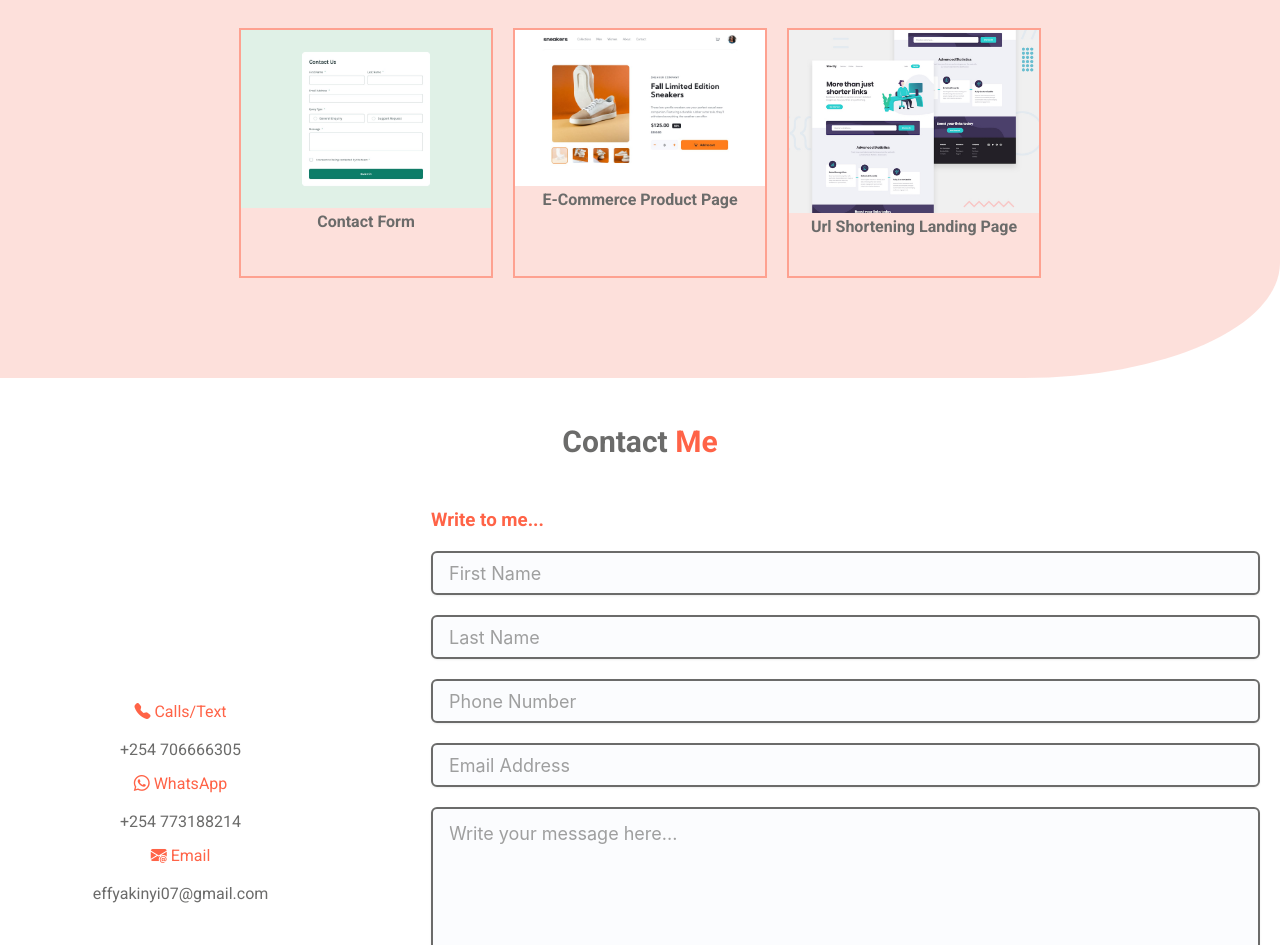
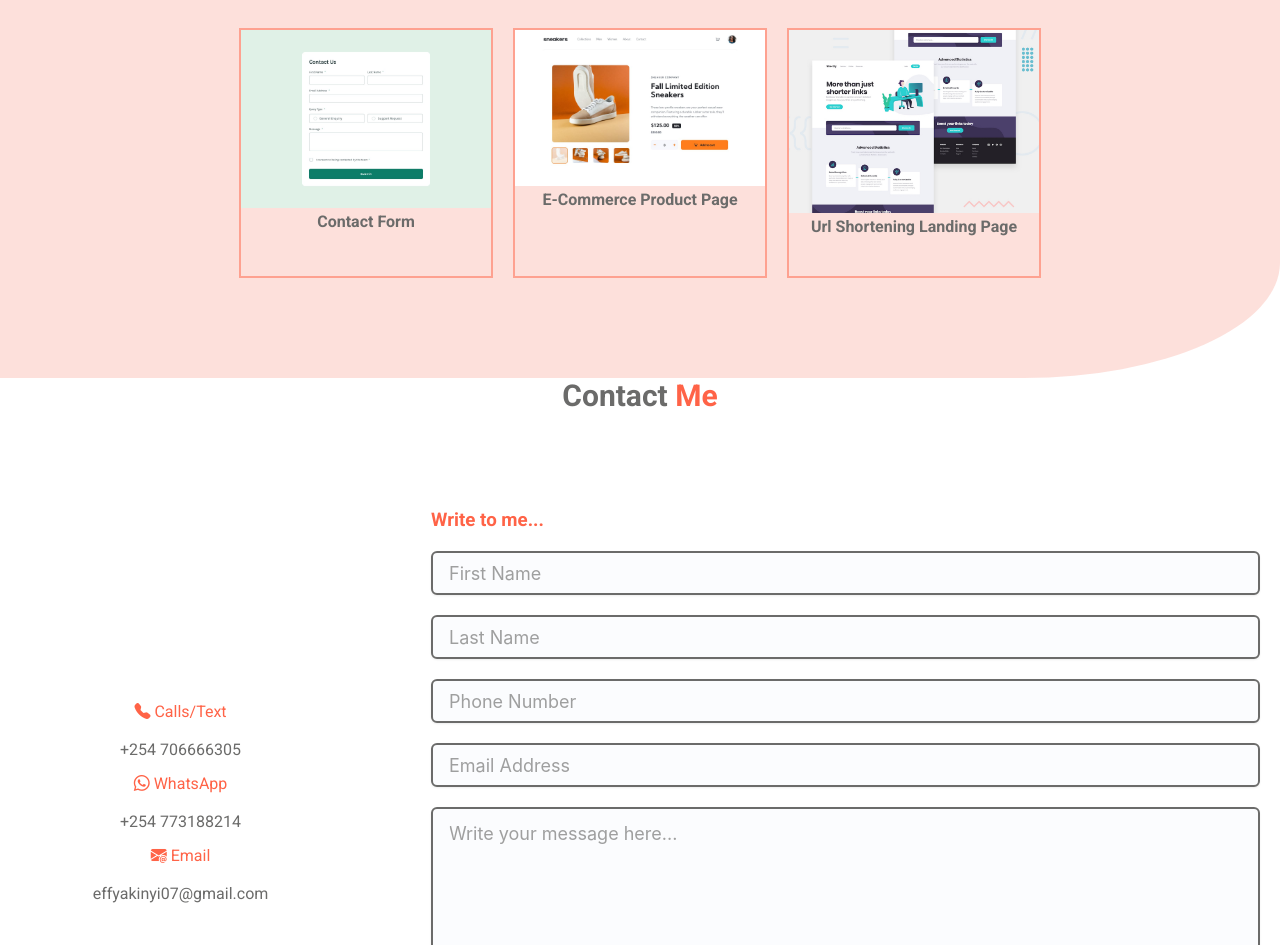
Before and after one commit to Effy1996/myportfoliowebsite, a React (Vite) app: page / in a window 1280 px wide. Shown: the part 2547-3492 px from the top of the page. Built offline with nearby package versions, Linux system fonts and the light colour scheme; a web font is replaced by a local one.

Commit message:
Update Contact.module.css

```diff
--- a/src/Components/Contact.module.css
+++ b/src/Components/Contact.module.css
@@ -22,6 +22,7 @@
 .contactInfo {
     display: flex;
     width: 100%;
+    height: 100%;
     flex-wrap: wrap;
     gap: 50px;
     align-items: center;
```
